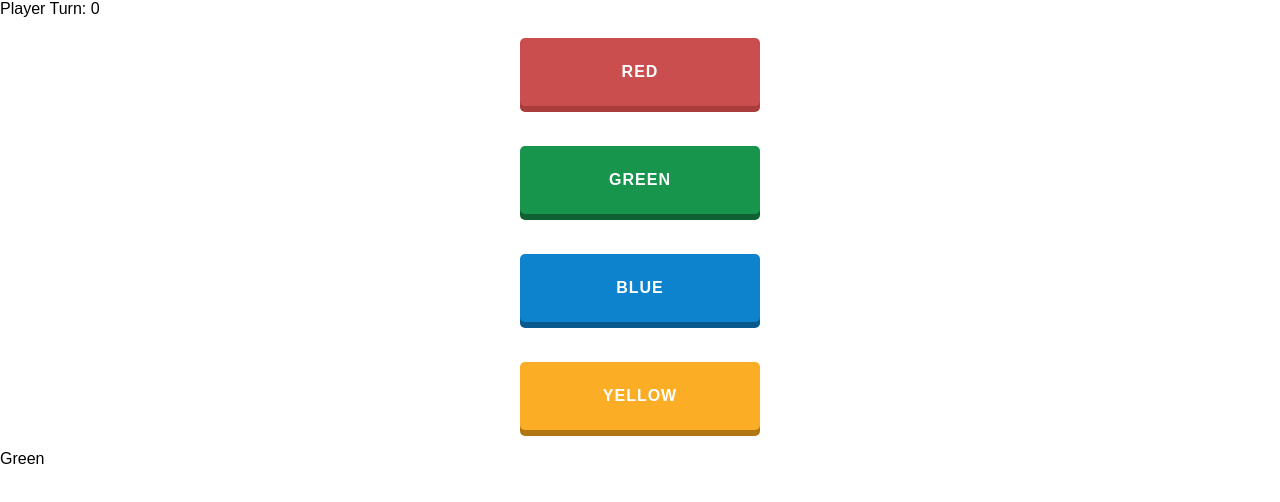
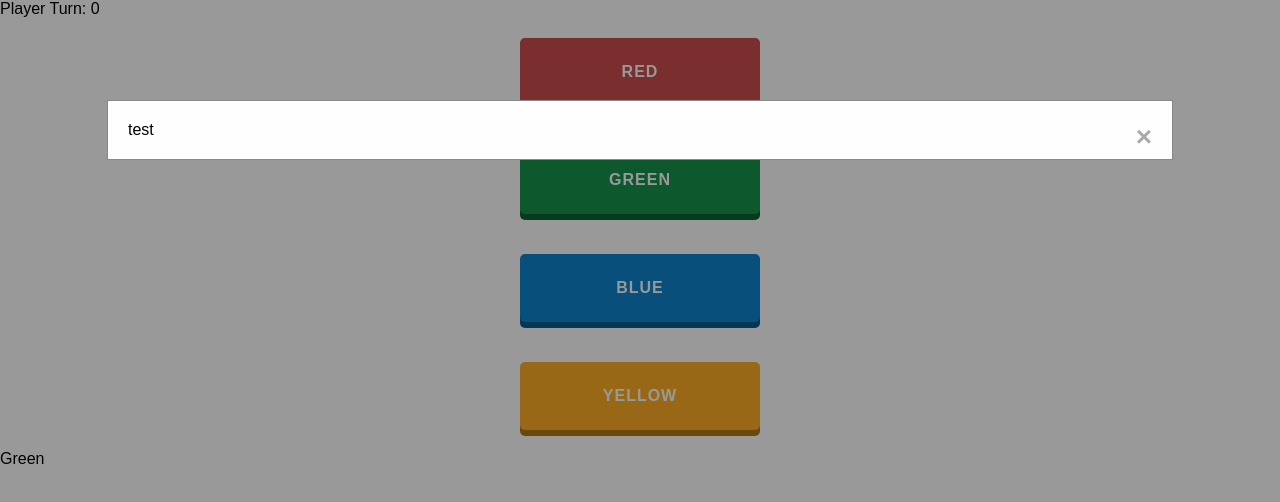
Before and after one commit to Shermayster/react-simon, a React app: page / in a window 1280 px wide. Both pictures are taken after a click on the button "START GAME". Shown: the top 502 px of the page. Built offline with nearby package versions, Linux system fonts and the light colour scheme.

Commit message:
added simple modal

```diff
--- /dev/null
+++ b/src/components/Modal/Modal.css
@@ -0,0 +1,36 @@
+.Modal {
+    position: fixed; /* Stay in place */
+    z-index: 1; /* Sit on top */
+    padding-top: 100px; /* Location of the box */
+    left: 0;
+    top: 0;
+    width: 100%; /* Full width */
+    height: 100%; /* Full height */
+    overflow: auto; /* Enable scroll if needed */
+    background-color: rgb(0,0,0); /* Fallback color */
+    background-color: rgba(0,0,0,0.4); /* Black w/ opacity */
+}
+
+/* Modal Content */
+.modal-content {
+    background-color: #fefefe;
+    margin: auto;
+    padding: 20px;
+    border: 1px solid #888;
+    width: 80%;
+}
+
+/* The Close Button */
+.modal-close-btn {
+    color: #aaaaaa;
+    float: right;
+    font-size: 28px;
+    font-weight: bold;
+}
+
+.modal-close-btn:hover,
+.modal-close-btn:focus {
+    color: #000;
+    text-decoration: none;
+    cursor: pointer;
+}
--- /dev/null
+++ b/src/components/Modal/Modal.js
@@ -0,0 +1,15 @@
+import React from 'react';
+import './Modal.css'
+
+const modal = (props) => (
+    <div style={{display: props.display || "none"}} className="Modal">
+        <div className="modal-content">
+            <span onClick={props.toggleModal} className="modal-close-btn">&times;</span>
+            <div>
+                test
+            </div>
+        </div>
+    </div>
+);
+
+export default modal;
--- a/src/containers/Game/Game.js
+++ b/src/containers/Game/Game.js
@@ -1,5 +1,6 @@
 import React, { Component } from 'react';
 import Button from '../../components/Button/Button';
+import Modal from '../../components/Modal/Modal';
 import './Game.css';
 const colorsEnum = Object.freeze({0: "Red", 1: "Green", 2: "Blue", 3: "Yellow"});
 const getRandomNum = () =>  Math.floor(Math.random() * 4);
@@ -10,6 +11,7 @@ export class Game extends Component {
         this.state = {
             playerTurn: props.playerTurn || 0,
             colors: props.colors || [],
+            showModal: true
         }
     }
     addColor = () => {
@@ -54,7 +56,9 @@ export class Game extends Component {
     }
 
     getColors = () => {
-        return this.state.colors.map((color, index) => <span key={colorsEnum[color]+index}>{colorsEnum[color]}</span>)
+        return this.state.colors.map((color, index) => {
+            return <span key={colorsEnum[color]+index}>{colorsEnum[color]}</span>
+        })
     }
 
     getButtons = () => {
@@ -66,6 +70,12 @@ export class Game extends Component {
         })
     }
 
+    toggleModal = () => {
+        return this.setState(() => {
+            return { showModal: false }
+        });
+    }
+
 
     render() {
         return (
@@ -75,6 +85,7 @@ export class Game extends Component {
                 </div>
                 {this.getButtons()}
                 {this.getColors()}
+                <Modal display={this.state.showModal ? 'block' : 'none'} toggleModal={() => this.toggleModal()}/>
             </div>
         )
 
```
Also changed, not shown: 1 other file (tests, documents, lock files or other folders).
